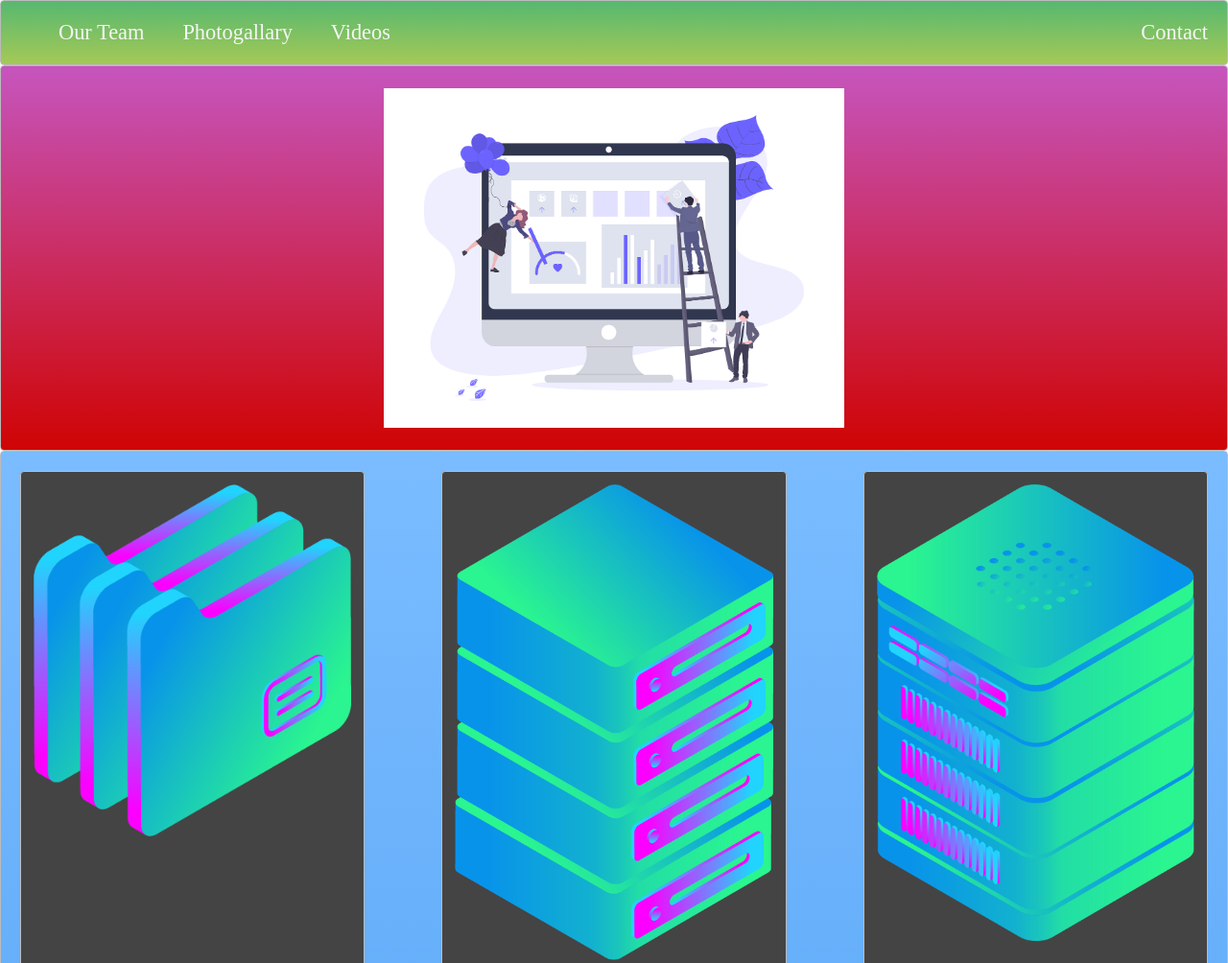
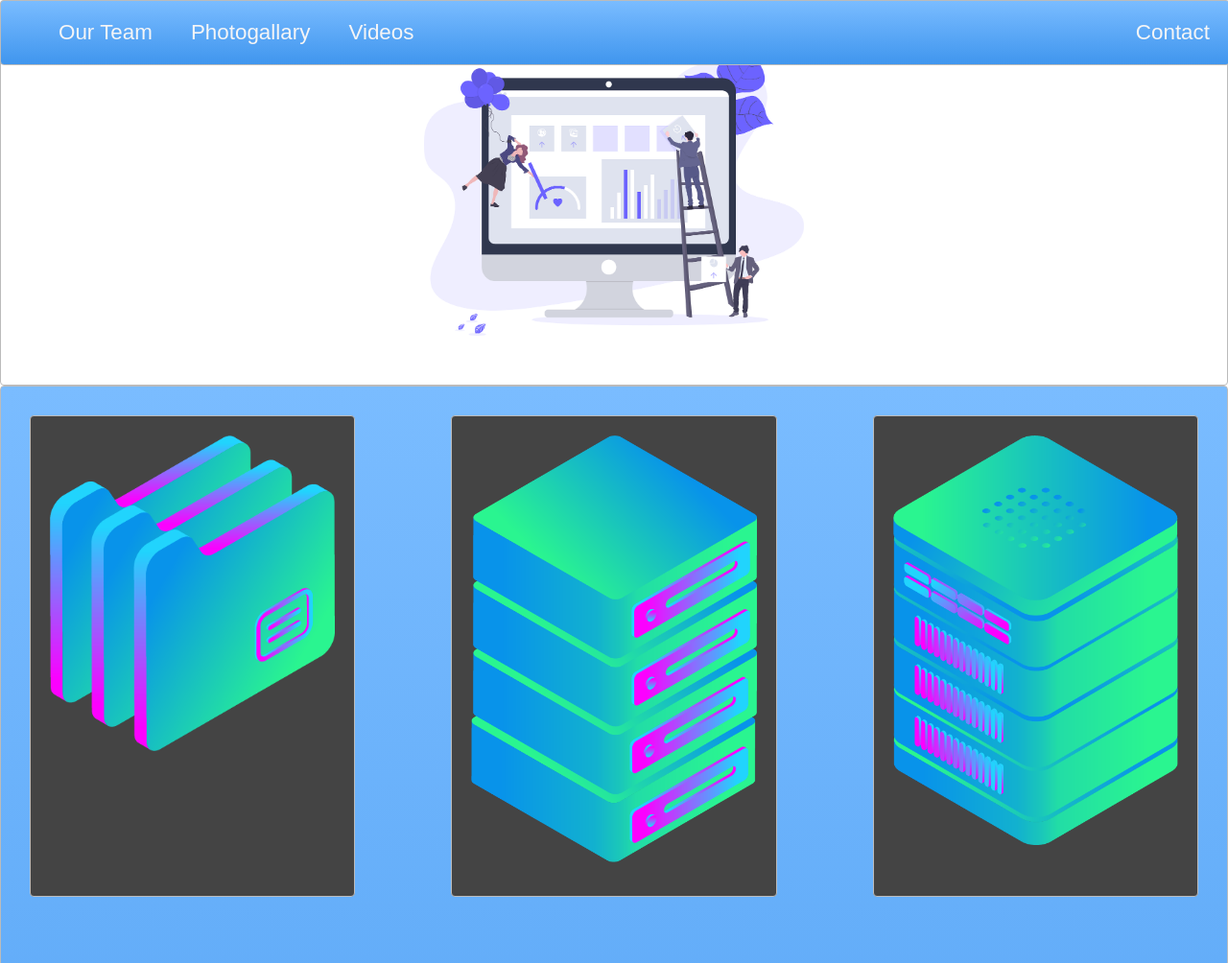
Before and after one commit to DiggieSmalls24/DiggieSmalls24.github.io, a plain HTML site: page index.html in a window 1280 px wide. Shown: the top 1004 px of the page at 96% size. Drawn offline with Linux system fonts and the light colour scheme; files whose address does not match are found by name.

Commit message:
Prettyfied site

```diff
--- a/index.html
+++ b/index.html
@@ -5,7 +5,7 @@
   <link rel="stylesheet" type="text/css" href="style.css">
 </head>
 <body>
-  <nav class="zone green">
+  <nav class="zone blue sticky">
   	<ul class="main-nav">
   		<li><a href="OurTeam.html">Our Team</a></li>
   		<li><a href="Photo.html">Photogallary</a></li>
@@ -13,7 +13,7 @@
   		<li class="push"><a href="Contact.html">Contact</a></li>
   	</ul>
   </nav>
-<div class="container zone red"><img class="cover" src="./img/undraw.png"></div>
+<div class="container zone"><img class="cover" src="./img/undraw.png"></div>
 <div class="zone blue grid-wrapper">
   	<div class="box zone"><img src="./img/files_2.png"></div>
     <div class="box zone"><img src="./img/server_2_2.png"></div>
--- a/style.css
+++ b/style.css
@@ -1,5 +1,6 @@
 body {
     margin: auto 0;
+    font-family: Arial;
 }
 
 .zone {
@@ -19,7 +20,21 @@ body {
     box-shadow:rgba(0,0,0,0.8) 0px 5px 15px, inset rgba(0,0,0,0.15) 0px -10px 20px;
 }
 
+.box:hover {
+    -webkit-transform: rotate(-7deg);
+    -moz-transform: rotate(-7deg);
+    -o-transform: rotate(-7deg);
+    box-transform: rotate(-7deg);
+}
+
                 /*NAVBAR*/
+
+.sticky {
+    position: fixed;
+    top: 0;
+    width: 100%;
+}
+
 .main-nav {
     display: flex;
     list-style: none;
@@ -75,8 +90,8 @@ a {
 
 .box {
     background-color: #444;
-    padding: 13px;
-    margin: 20px;
+    padding: 20px;
+    margin: 30px;
 }
 
 p {
```
